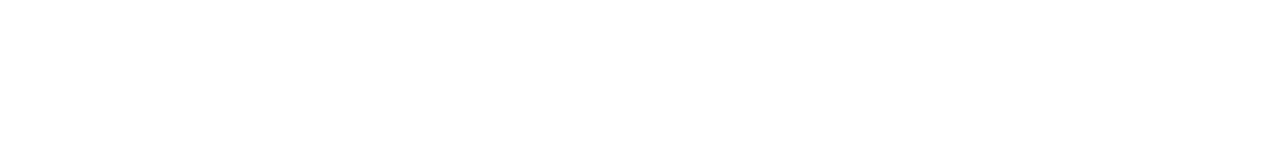
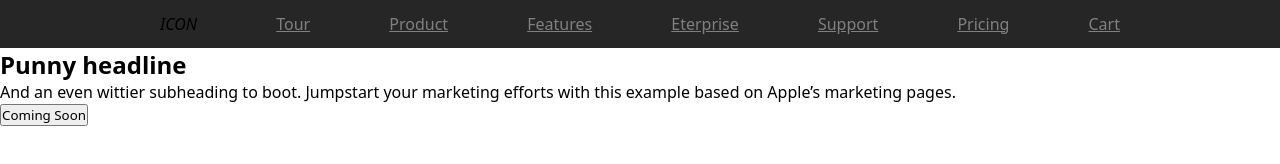
Before and after one commit to jackson97parada/Product_example, a plain HTML site: page index.html in a window 1280 px wide. Drawn offline with Linux system fonts and the light colour scheme.

Commit message:
add styles in the header

```diff
--- /dev/null
+++ b/css/styles.css
@@ -0,0 +1,24 @@
+* {
+  box-sizing: border-box;
+  margin: 0;
+  padding: 0;
+  font-family: system-ui, -apple-system, BlinkMacSystemFont, "Segoe UI", Roboto,
+    Oxygen, Ubuntu, Cantarell, "Open Sans", "Helvetica Neue", sans-serif;
+}
+.header {
+  background: rgba(0, 0, 0, 0.85);
+  height: 3em;
+}
+.nav {
+  max-width: 960px;
+  margin: 0 auto;
+}
+.nav__links {
+  display: flex;
+  list-style: none;
+  justify-content: space-between;
+  padding-top: 0.8em;
+}
+.nav__link {
+  color: gray;
+}
--- a/index.html
+++ b/index.html
@@ -4,7 +4,38 @@
     <meta charset="UTF-8" />
     <meta http-equiv="X-UA-Compatible" content="IE=edge" />
     <meta name="viewport" content="width=device-width, initial-scale=1.0" />
-    <title>Product example</title>
+    <title>Product</title>
+    <link rel="stylesheet" href="css/styles.css" />
   </head>
-  <body></body>
+  <body>
+    <header class="header">
+      <nav class="nav">
+        <ul class="nav__links">
+          <li class="nav__list"><i>ICON</i></li>
+          <li class="nav__list"><a href="#" class="nav__link">Tour</a></li>
+          <li class="nav__list"><a href="#" class="nav__link">Product</a></li>
+          <li class="nav__list"><a href="#" class="nav__link">Features</a></li>
+          <li class="nav__list"><a href="#" class="nav__link">Eterprise</a></li>
+          <li class="nav__list"><a href="#" class="nav__link">Support</a></li>
+          <li class="nav__list"><a href="#" class="nav__link">Pricing</a></li>
+          <li class="nav__list"><a href="#" class="nav__link">Cart</a></li>
+        </ul>
+      </nav>
+    </header>
+    <main class="container">
+      <section class="headline">
+        <div class="headline__cell-phone headline__cell-phone--first"></div>
+        <div class="headline__description">
+          <h1 class="headline__title">Punny headline</h1>
+          <p class="headline__paragraph">
+            And an even wittier subheading to boot. Jumpstart your marketing
+            efforts with this example based on Apple’s marketing pages.
+          </p>
+          <button>Coming Soon</button>
+        </div>
+        <div class="headline__cell-phone headline__cell-phone--second"></div>
+      </section>
+      <section class="articles"></section>
+    </main>
+  </body>
 </html>
```
Also changed, not shown: images/circle.svg (added).
